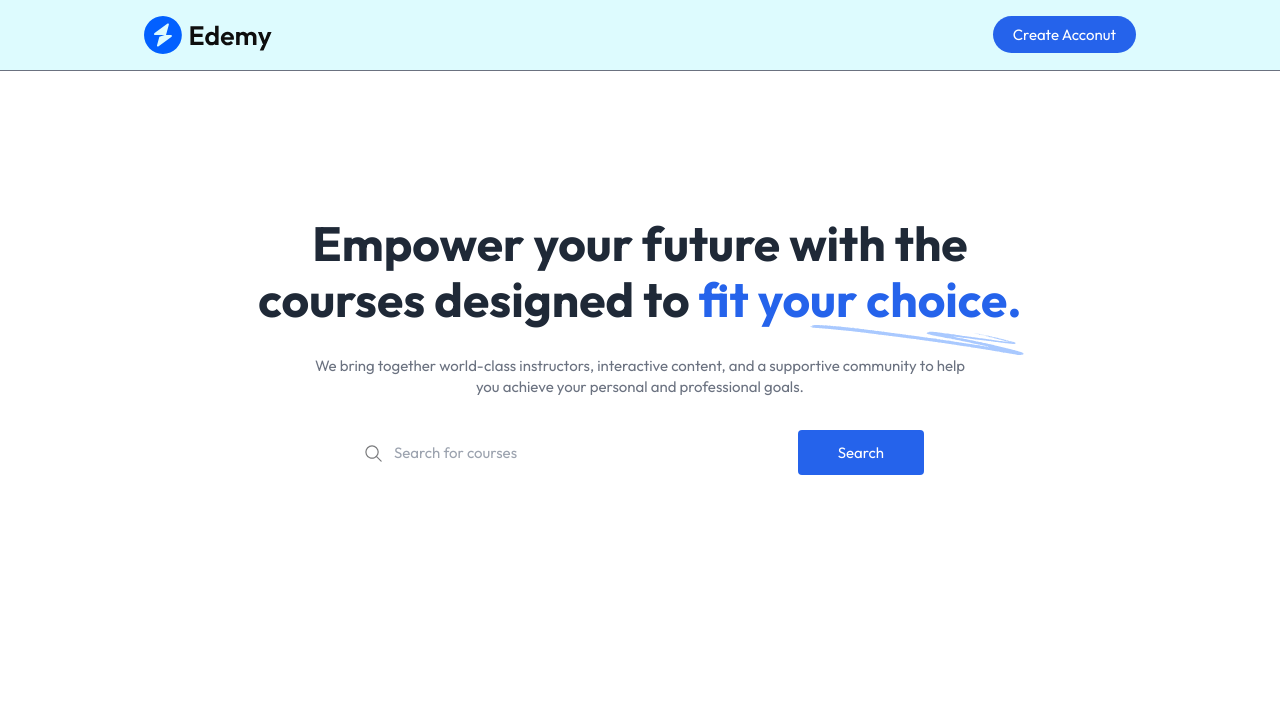
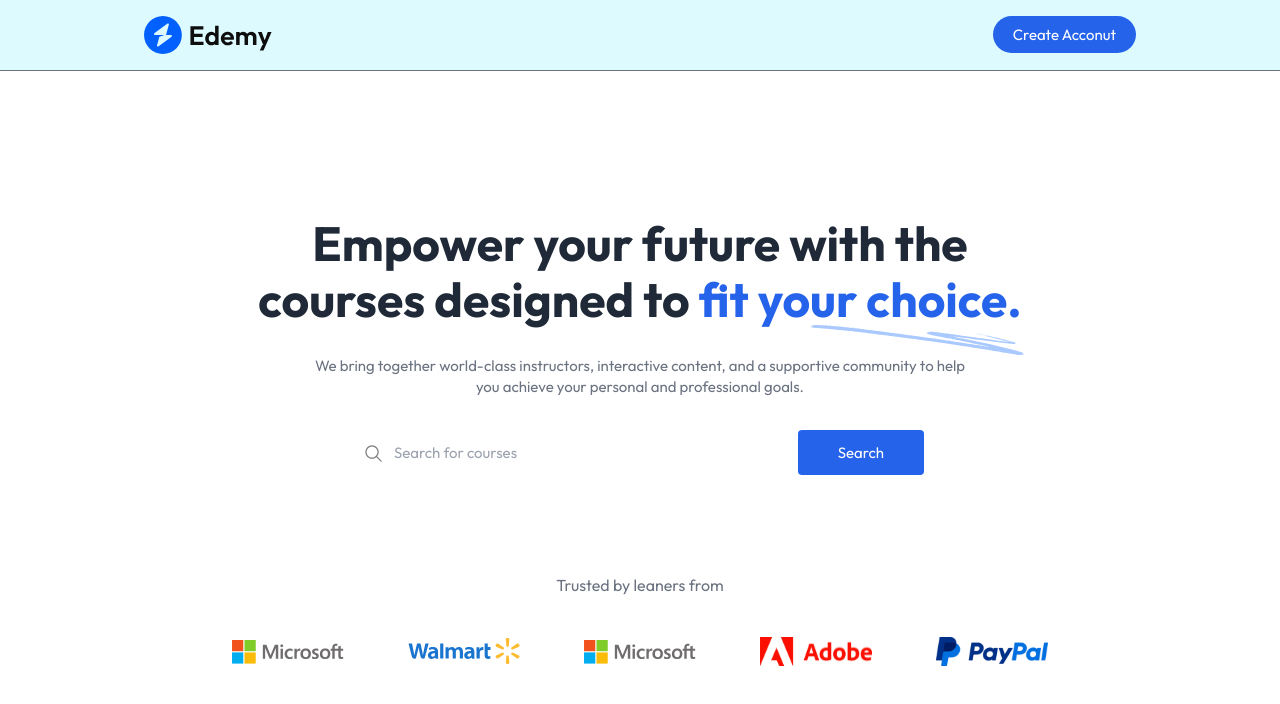
Before and after one commit to SanjayaPrasadRajapaksha/LMS, a React (Vite) app in the folder client/: page / in a window 1280 px wide. Shown: the top 704 px of the page. Built offline with nearby package versions, Linux system fonts and the light colour scheme; no server answers.

Commit message:
Create companies logo section

```diff
--- a/client/src/components/student/Companies.jsx
+++ b/client/src/components/student/Companies.jsx
@@ -1,9 +1,17 @@
 import React from 'react'
+import { assets } from '../../assets/assets'
 
 const Companies = () => {
   return (
-    <div>
-      <h1></h1>
+    <div className='pt-16'>
+     <p className='text-base text-gray-500'>Trusted by leaners from</p>
+     <div className='flex flex-wrap items-center justify-center gap-6 md:gap-16 md:mt-10 mt-5'>
+      <img src={assets.microsoft_logo} alt="Microsoft" className='w-20 md:w-28'/>
+      <img src={assets.walmart_logo} alt="walmart_logo" className='w-20 md:w-28'/>
+      <img src={assets.microsoft_logo} alt="Microsoft" className='w-20 md:w-28'/>
+      <img src={assets.adobe_logo} alt="adobe_logo" className='w-20 md:w-28'/>
+      <img src={assets.paypal_logo} alt="paypal_logo" className='w-20 md:w-28'/>
+     </div>
     </div>
   )
 }
--- a/client/src/pages/student/Home.jsx
+++ b/client/src/pages/student/Home.jsx
@@ -1,10 +1,12 @@
 import React from 'react'
 import Hero from '../../components/student/Hero'
+import Companies from '../../components/student/Companies'
 
 const Home = () => {
   return (
     <div className='flex flex-col items-center space-y-7 text-center'>
       <Hero/>
+      <Companies/>
     </div>
   )
 }
```
